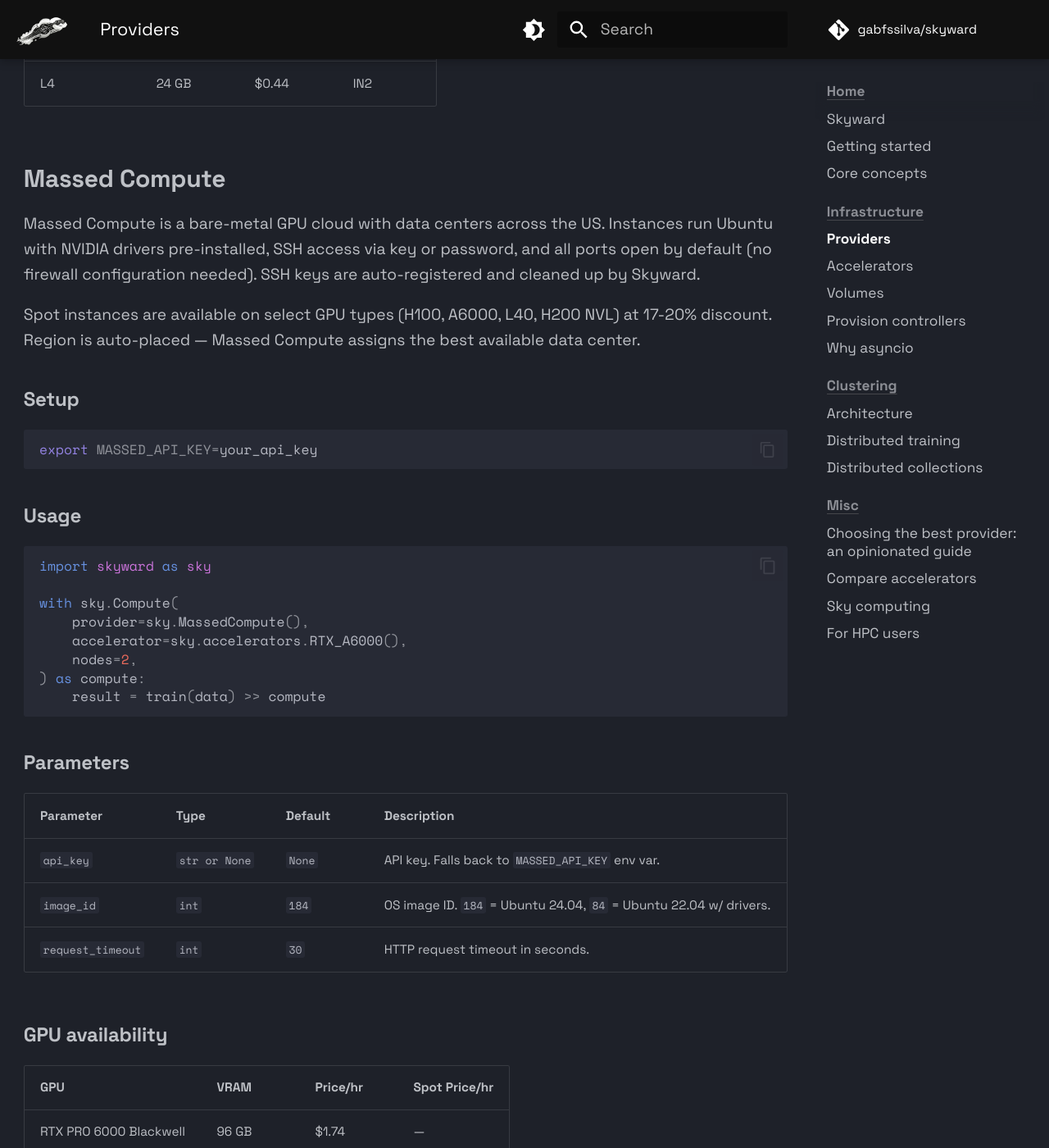
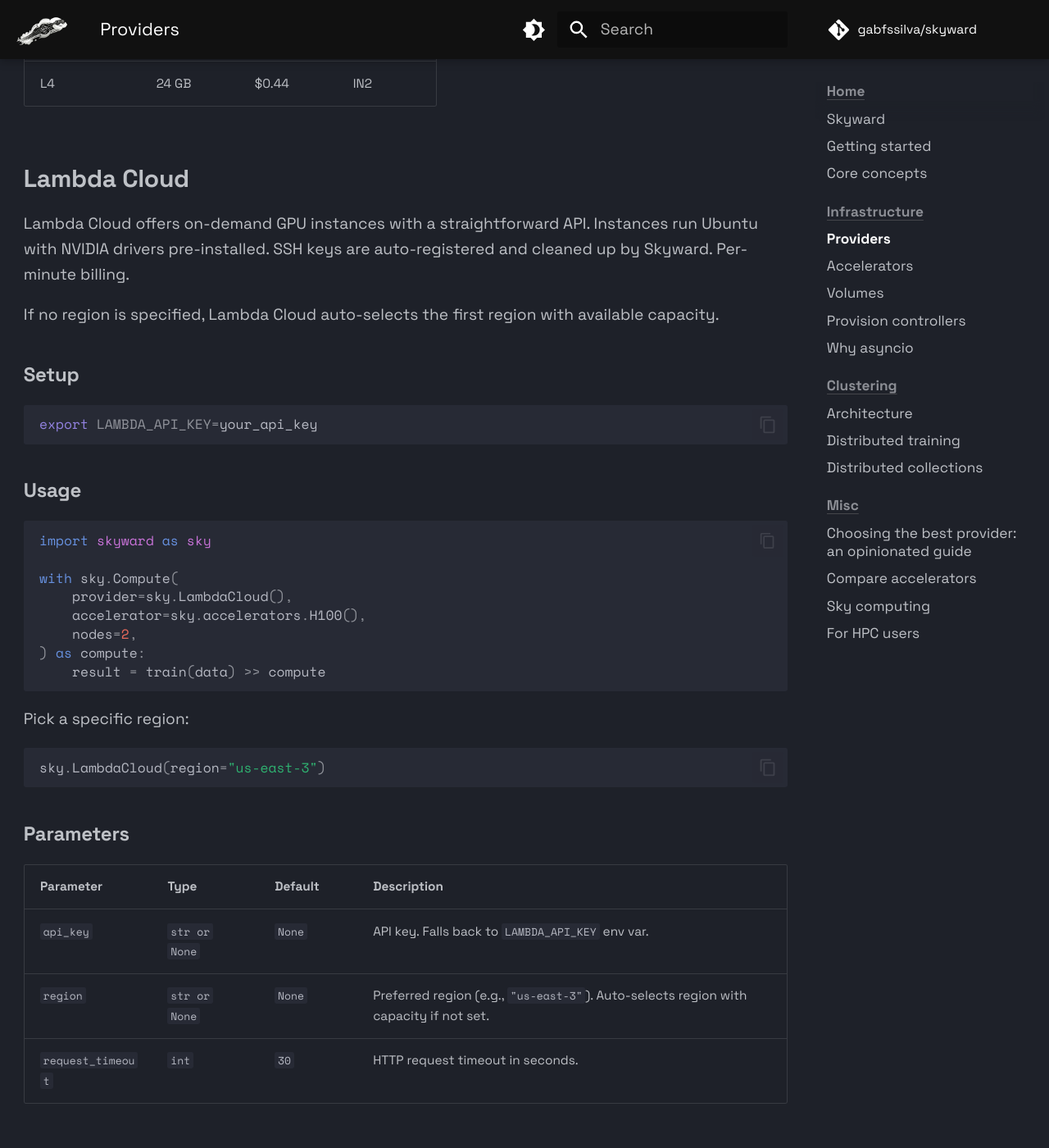
Before and after one commit to gabfssilva/skyward, an MkDocs documentation site: the page built from docs/providers.md, in a window 1280 px wide and 1400 px high, scrolled down 23163 px. Shown: the whole window at 82% size. Built offline with MkDocs 1.6.1 and Material for MkDocs 9.7.7, drawn with Linux system fonts in a browser that asks for light colours; comment, search, counter and statistics services are not loaded.

Commit message:
docs(providers): add Lambda Cloud section
The Lambda Cloud provider was implemented but missing from the
providers reference page.

Co-Authored-By: Claude Opus 4.6 (1M context) <noreply@anthropic.com>

````diff
--- a/docs/providers.md
+++ b/docs/providers.md
@@ -615,6 +615,45 @@ with sky.Compute(
 | A6000 | 48 GB | $0.79 | IN1 |
 | L4 | 24 GB | $0.44 | IN2 |
 
+## Lambda Cloud
+
+Lambda Cloud offers on-demand GPU instances with a straightforward API. Instances run Ubuntu with NVIDIA drivers pre-installed. SSH keys are auto-registered and cleaned up by Skyward. Per-minute billing.
+
+If no region is specified, Lambda Cloud auto-selects the first region with available capacity.
+
+### Setup
+
+```bash
+export LAMBDA_API_KEY=your_api_key
+```
+
+### Usage
+
+```python
+import skyward as sky
+
+with sky.Compute(
+    provider=sky.LambdaCloud(),
+    accelerator=sky.accelerators.H100(),
+    nodes=2,
+) as compute:
+    result = train(data) >> compute
+```
+
+Pick a specific region:
+
+```python
+sky.LambdaCloud(region="us-east-3")
+```
+
+### Parameters
+
+| Parameter | Type | Default | Description |
+|-----------|------|---------|-------------|
+| `api_key` | `str or None` | `None` | API key. Falls back to `LAMBDA_API_KEY` env var. |
+| `region` | `str or None` | `None` | Preferred region (e.g., `"us-east-3"`). Auto-selects region with capacity if not set. |
+| `request_timeout` | `int` | `30` | HTTP request timeout in seconds. |
+
 ## Massed Compute
 
 Massed Compute is a bare-metal GPU cloud with data centers across the US. Instances run Ubuntu with NVIDIA drivers pre-installed, SSH access via key or password, and all ports open by default (no firewall configuration needed). SSH keys are auto-registered and cleaned up by Skyward.
````
